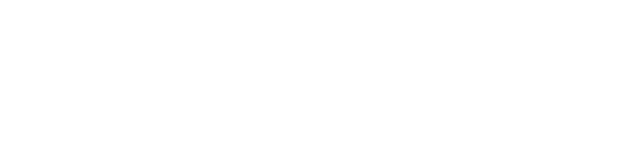
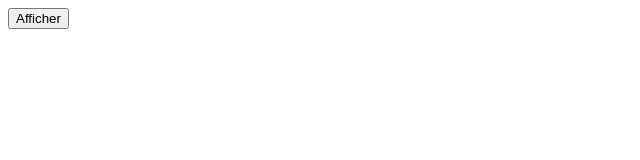
Before and after one commit to EHNWeb/testGitHub-Doranco, a plain HTML site: page page2.html in a window 1280 px wide. Shown: the whole page, without its empty margins (0-640 px from the left). Drawn offline with Linux system fonts and the light colour scheme.

Commit message:
Title: Ajout Bouton Description Bouton.

```diff
--- a/page2.html
+++ b/page2.html
@@ -7,6 +7,6 @@
     <title>Document</title>
 </head>
 <body>
-
+    <button>Afficher</button>
 </body>
 </html>
```
